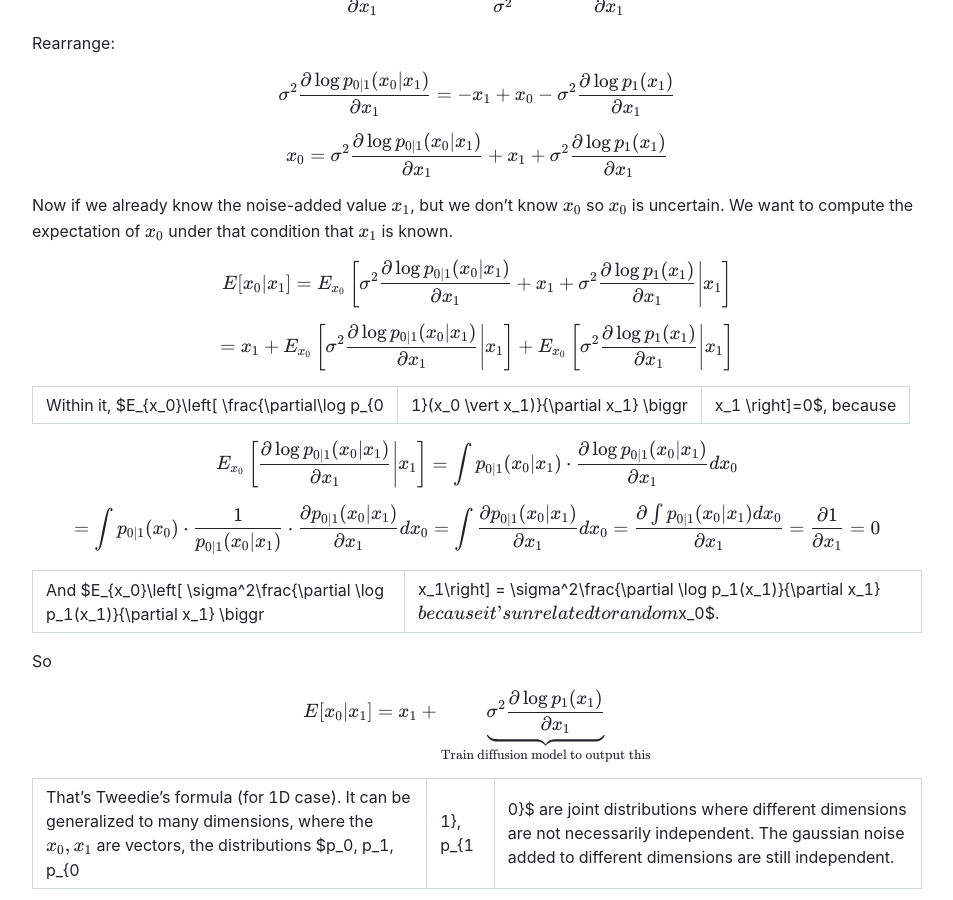
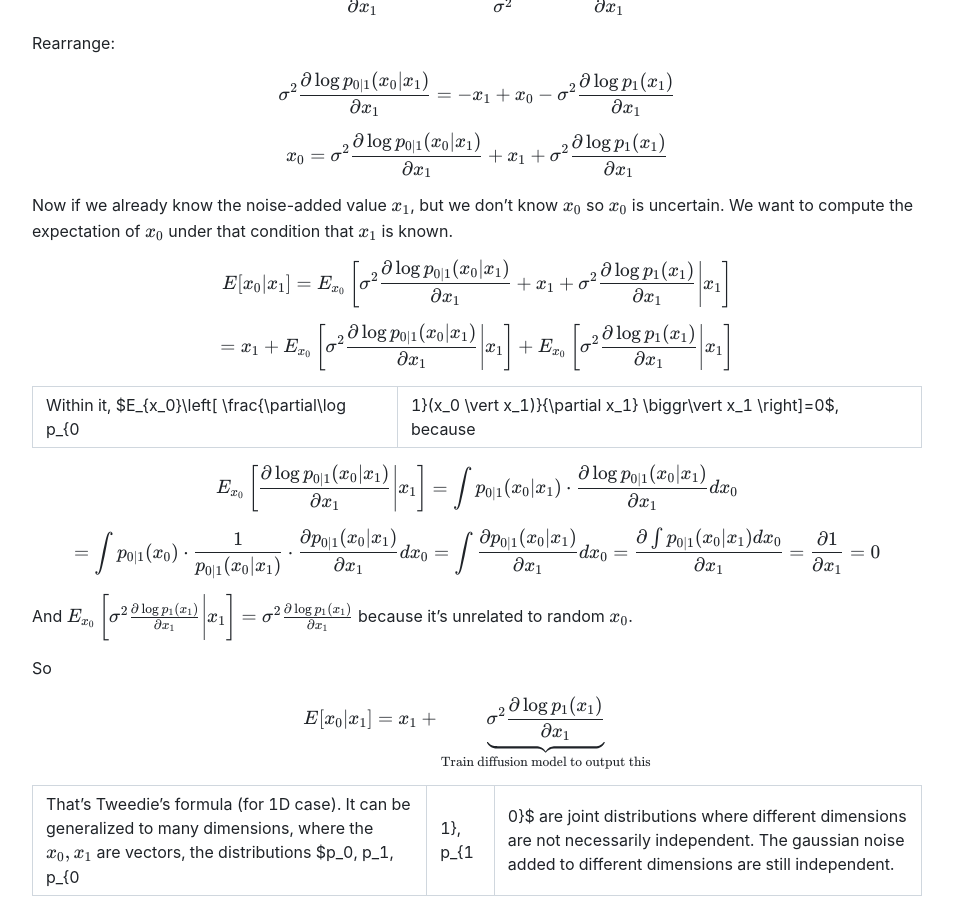
Before and after one commit to qouteall/qouteall-blog, a Jekyll site: the page built from Statistics 2.md, in a window 1280 px wide and 900 px high, scrolled down 7972 px. Shown: the whole window, without its empty margins (163-1116 px from the left). Built offline with Jekyll 4.4.1, drawn with Linux system fonts in a browser that asks for light colours; nearby versions of some CDN libraries; our own code applies the rules of GitHub Pages for plain Markdown files; some of the changed text lies outside the part shown.

Commit message:
Update Statistics 2.md

```diff
--- a/Statistics 2.md
+++ b/Statistics 2.md
@@ -360,24 +360,24 @@ $$
 Now if we already know the noise-added value $x_1$, but we don't know $x_0$ so $x_0$ is uncertain. We want to compute the expectation of $x_0$ under that condition that $x_1$ is known.
 
 $$
-E[x_0 \vert x_1] = E_{x_0}\left[ \sigma^2 \frac{\partial\log p_{0|1}(x_0 \vert x_1)}{\partial x_1}+x_1+\sigma^2\frac{\partial \log p_1(x_1)}{\partial x_1}  \biggr| x_1 \right]
+E[x_0 \vert x_1] = E_{x_0}\left[ \sigma^2 \frac{\partial\log p_{0|1}(x_0 \vert x_1)}{\partial x_1}+x_1+\sigma^2\frac{\partial \log p_1(x_1)}{\partial x_1}  \biggr\vert x_1 \right]
 $$
 
 $$
-= x_1 + E_{x_0}\left[\sigma^2 \frac{\partial\log p_{0|1}(x_0 \vert x_1)}{\partial x_1}\biggr|x_1\right] + E_{x_0}\left[ \sigma^2\frac{\partial \log p_1(x_1)}{\partial x_1} \biggr|x_1\right]
+= x_1 + E_{x_0}\left[\sigma^2 \frac{\partial\log p_{0|1}(x_0 \vert x_1)}{\partial x_1}\biggr\vert x_1\right] + E_{x_0}\left[ \sigma^2\frac{\partial \log p_1(x_1)}{\partial x_1} \biggr\vert x_1\right]
 $$
 
-Within it, $E_{x_0}\left[ \frac{\partial\log p_{0|1}(x_0 \vert x_1)}{\partial x_1} \biggr| x_1 \right]=0$, because
+Within it, $E_{x_0}\left[ \frac{\partial\log p_{0|1}(x_0 \vert x_1)}{\partial x_1} \biggr\vert x_1 \right]=0$, because
 
 $$
-E_{x_0}\left[ \frac{\partial\log p_{0|1}(x_0 \vert x_1)}{\partial x_1} \biggr| x_1 \right]=
+E_{x_0}\left[ \frac{\partial\log p_{0|1}(x_0 \vert x_1)}{\partial x_1} \biggr\vert x_1 \right]=
 \int p_{0|1}(x_0 \vert x_1) \cdot \frac{\partial \log p_{0|1}(x_0 \vert x_1)}{\partial x_1} dx_0
 $$
 
 $$= \int p_{0|1}(x_0) \cdot \frac 1 {p_{0|1}(x_0 \vert x_1)} \cdot \frac{\partial p_{0|1}(x_0 \vert x_1)}{\partial x_1} dx_0 = \int \frac{\partial p_{0|1}(x_0 \vert x_1)}{\partial x_1} dx_0 = \frac{\partial \int p_{0|1}(x_0 \vert x_1) dx_0}{\partial x_1} = \frac{\partial 1}{\partial x_1}=0
 $$
 
-And $E_{x_0}\left[ \sigma^2\frac{\partial \log p_1(x_1)}{\partial x_1} \biggr|x_1\right] = \sigma^2\frac{\partial \log p_1(x_1)}{\partial x_1}$ because it's unrelated to random $x_0$.
+And $E_{x_0}\left[ \sigma^2\frac{\partial \log p_1(x_1)}{\partial x_1} \biggr\vert x_1\right] = \sigma^2\frac{\partial \log p_1(x_1)}{\partial x_1}$ because it's unrelated to random $x_0$.
 
 So
 
@@ -477,7 +477,7 @@ In the common definition of exponential distribution, $\lambda = \frac 1 \mu$, $
 Its tail function:
 
 $$
-\text{TailFunction}(x) = P(X>x) = \int_x^{\infty} \lambda e^{-\lambda y}dy= \left(-e^{-\lambda y}\right) \biggr|_{y=x}^{y=\infty} = e^{-\lambda x}
+\text{TailFunction}(x) = P(X>x) = \int_x^{\infty} \lambda e^{-\lambda y}dy= \left(-e^{-\lambda y}\right) \biggr\vert_{y=x}^{y=\infty} = e^{-\lambda x}
 $$
 
 If some event is happening in fixed rate ($\lambda$), exponential distribution measures **how long do we need to wait for the next event**, **if how long we will need to wait is irrelevant how long we have aleady waited (memorylessness)**.
@@ -677,7 +677,7 @@ $$
 
 To make $\int_m^{\infty} x^{\lambda_2}dx$ be finite, $\lambda_2 < 0$.
 
-$$\int_m^{\infty} x^{\lambda_2}dx= \left( \frac{1}{\lambda_2+1}x^{\lambda_2+1} \right) \biggr|^{x=\infty}_{x=m}  =- \frac 1 {\lambda_2+1} m^{\lambda_2 + 1} = e^{1-\lambda_1}$$
+$$\int_m^{\infty} x^{\lambda_2}dx= \left( \frac{1}{\lambda_2+1}x^{\lambda_2+1} \right) \biggr\vert^{x=\infty}_{x=m}  =- \frac 1 {\lambda_2+1} m^{\lambda_2 + 1} = e^{1-\lambda_1}$$
 
 $$\frac{m^{\lambda_2+1}}{\lambda_2+1} = -e^{1-\lambda_1} \tag{1}\quad\quad\quad e^{-1+\lambda_1}=-\frac{\lambda_2+1}{m^{\lambda_2+1}}$$
 
@@ -689,7 +689,7 @@ $$\int_m^{\infty} e^{-1+\lambda_1} \cdot x^{\lambda_2} \log x \ dx=g$$
 
 If we temporarily ignore $e^{-1+\lambda_1}$ and compute $\int_m^{\infty} x^{\lambda_2} \log x \ dx$. Let $u=\log x$, $x=e^u$, $dx = e^udu$:
 
-$$\int_m^{\infty} x^{\lambda_2} \log x \ dx=\int_{\log m}^{\infty} e^{\lambda_2 u} u \ du = \left( \frac 1 {\lambda_2+1} u e^{(\lambda_2+1)u} - \frac 1 {(\lambda_2+1)^2} e^{(\lambda_2+1)u}\right) \biggr|_{u=\log m}^{u=\infty}$$
+$$\int_m^{\infty} x^{\lambda_2} \log x \ dx=\int_{\log m}^{\infty} e^{\lambda_2 u} u \ du = \left( \frac 1 {\lambda_2+1} u e^{(\lambda_2+1)u} - \frac 1 {(\lambda_2+1)^2} e^{(\lambda_2+1)u}\right) \biggr\vert_{u=\log m}^{u=\infty}$$
 
 To make it be finite, $\lambda_2+1 \leq 0$, $\lambda_2 \leq -1$. Then
 
@@ -738,7 +738,7 @@ Then compute the share
 
 $$\text{Share} = \frac{\int_t^{\infty} x N f(x)dx}{\int_m^{\infty} x N f(x)dx}=\frac{\int_t^{\infty} x f(x)dx}{\int_m^{\infty} x f(x)dx}$$
 
-$$\int_b^{\infty} x f(x)dx = \int_b^{\infty} \alpha m^{-\alpha} x^{-\alpha}dx = \alpha m^{-\alpha} \cdot \left( \frac 1 {-\alpha+1} x^{-\alpha+1} \right) \biggr|_{x=b}^{x=\infty} = \left(- \alpha m^{-\alpha} \frac 1 {-\alpha+1}\right) b^{-\alpha+1}$$
+$$\int_b^{\infty} x f(x)dx = \int_b^{\infty} \alpha m^{-\alpha} x^{-\alpha}dx = \alpha m^{-\alpha} \cdot \left( \frac 1 {-\alpha+1} x^{-\alpha+1} \right) \biggr\vert_{x=b}^{x=\infty} = \left(- \alpha m^{-\alpha} \frac 1 {-\alpha+1}\right) b^{-\alpha+1}$$
 
 To make that integration finite, we need $-\alpha+1< 0$, $\alpha > 1$.
 
```
